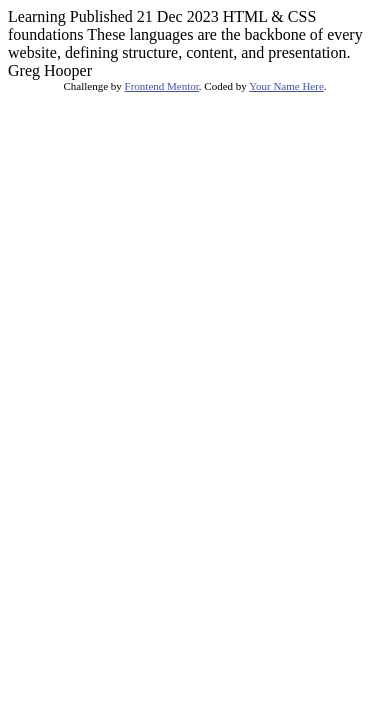
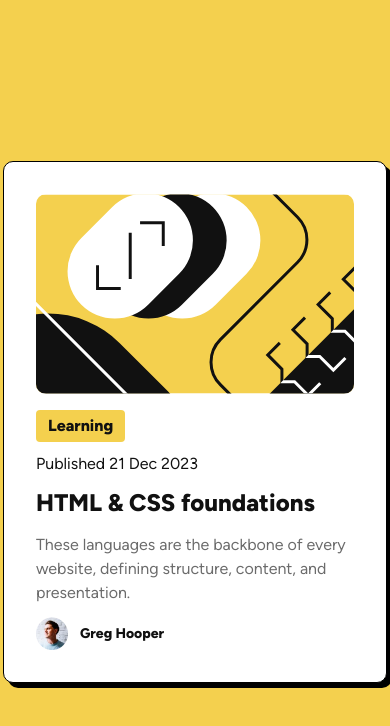
Before and after one commit to Mostafadmg/PreviewCard, a plain HTML site: page blog-preview-card-main/index.html in a window 390 px wide. Drawn offline with Linux system fonts and the light colour scheme.

Commit message:
web completed project (not mobile)

```diff
--- a/blog-preview-card-main/index.html
+++ b/blog-preview-card-main/index.html
@@ -1,34 +1,45 @@
 <!DOCTYPE html>
 <html lang="en">
-<head>
-  <meta charset="UTF-8">
-  <meta name="viewport" content="width=device-width, initial-scale=1.0"> <!-- displays site properly based on user's device -->
+  <head>
+    <meta charset="UTF-8" />
+    <meta name="viewport" content="width=device-width, initial-scale=1.0" />
+    <!-- displays site properly based on user's device -->
 
-  <link rel="icon" type="image/png" sizes="32x32" href="./assets/images/favicon-32x32.png">
+    <link
+      rel="icon"
+      type="image/png"
+      sizes="32x32"
+      href="./assets/images/favicon-32x32.png"
+    />
+    <link rel="stylesheet" href="styles.css" />
 
-  <title>Frontend Mentor | Blog preview card</title>
+    <title>Frontend Mentor | Blog preview card</title>
+  </head>
 
-  <!-- Feel free to remove these styles or customise in your own stylesheet 👍 -->
-  <style>
-    .attribution { font-size: 11px; text-align: center; }
-    .attribution a { color: hsl(228, 45%, 44%); }
-  </style>
-</head>
-<body>
-
-  Learning
-
-  Published 21 Dec 2023
-
-  HTML & CSS foundations
-
-  These languages are the backbone of every website, defining structure, content, and presentation.
-
-  Greg Hooper
-
-  <div class="attribution">
-    Challenge by <a href="https://www.frontendmentor.io?ref=challenge" target="_blank">Frontend Mentor</a>.
-    Coded by <a href="#">Your Name Here</a>.
-  </div>
-</body>
+  <body>
+    <div class="container">
+      <div class="card">
+        <img
+          class="blog-image-icon"
+          src="./assets/images/illustration-article.svg"
+          alt=""
+        />
+        <div class="content">
+          <div class="category">
+            <div class="learning">Learning</div>
+          </div>
+          <div class="publish-date">Published 21 Dec 2023</div>
+          <div class="title">HTML & CSS foundations</div>
+          <div class="description">
+            These languages are the backbone of every website, defining structure,
+            content, and presentation.
+          </div>
+          <div class="author">
+            <img class="author-icon" alt="" src="./assets/images/image-avatar.webp" />
+            <div class="author-name">Greg Hooper</div>
+          </div>
+        </div>
+      </div>
+    </div>
+  </body>
 </html>
--- /dev/null
+++ b/blog-preview-card-main/styles.css
@@ -0,0 +1,122 @@
+*,
+*::after,
+*::before {
+  box-sizing: border-box;
+  padding: 0;
+  margin: 0;
+}
+
+@font-face {
+  font-family: "Figtree";
+  src: url("./assets/fonts/Figtree-VariableFont_wght.ttf") format("truetype");
+  font-weight: 100 900; /* Range of weights supported */
+  font-style: normal;
+}
+
+html {
+  font: 16px;
+}
+
+body {
+  font-family: "Figtree";
+}
+
+.container {
+  display: flex;
+  width: 100%;
+  justify-content: center;
+  align-items: center;
+  background-color: #f4d04e;
+  height: 100vh;
+  color: #111;
+}
+
+.card {
+  display: flex;
+  flex-direction: column;
+  justify-content: center;
+  align-items: flex-start;
+  background-color: white;
+  width: 24rem;
+  padding: 2rem;
+  border-radius: 0.625rem;
+  box-shadow: 5px 5px 0px black;
+  border: 1px solid black;
+  cursor: pointer;
+  transition: all 0.3s;
+}
+
+.card:hover {
+  box-shadow: 15px 15px 0px black;
+  transform: translateY(-8px) scale(1.02);
+}
+.content {
+  display: flex;
+  flex-direction: column;
+  align-items: flex-start;
+  justify-content: flex-start;
+  gap: 12px;
+  margin-top: 1rem;
+}
+
+.blog-image-icon {
+  border-radius: 0.625rem;
+  overflow: hidden;
+  max-width: 100%;
+  height: 200px;
+  object-fit: cover;
+  flex-shrink: 0;
+}
+
+.category {
+  border-radius: 4px;
+  background-color: #f4d04e;
+  display: flex;
+  flex-direction: row;
+  align-items: center;
+  justify-content: center;
+  padding: 4px 12px;
+}
+
+.learning {
+  font-weight: 800;
+  line-height: 150%;
+}
+
+.published-date {
+  line-height: 150%;
+  font-weight: 500;
+}
+
+.title {
+  font-weight: 800;
+  line-height: 150%;
+  font-size: 24px;
+  transition: color 0.3s ease;
+}
+
+.description {
+  line-height: 150%;
+  font-size: 1rem;
+  color: #6b6b6b;
+}
+.author {
+  display: flex;
+  justify-content: flex-start;
+  align-items: center;
+  gap: 12px;
+}
+
+.author-icon {
+  width: 32px;
+}
+
+.author-name {
+  font-weight: 800;
+  font-size: 14px;
+  line-height: 150%;
+}
+
+.title:hover {
+  color: #f4d04e;
+}
```
Also changed, not shown: 2 other files.
